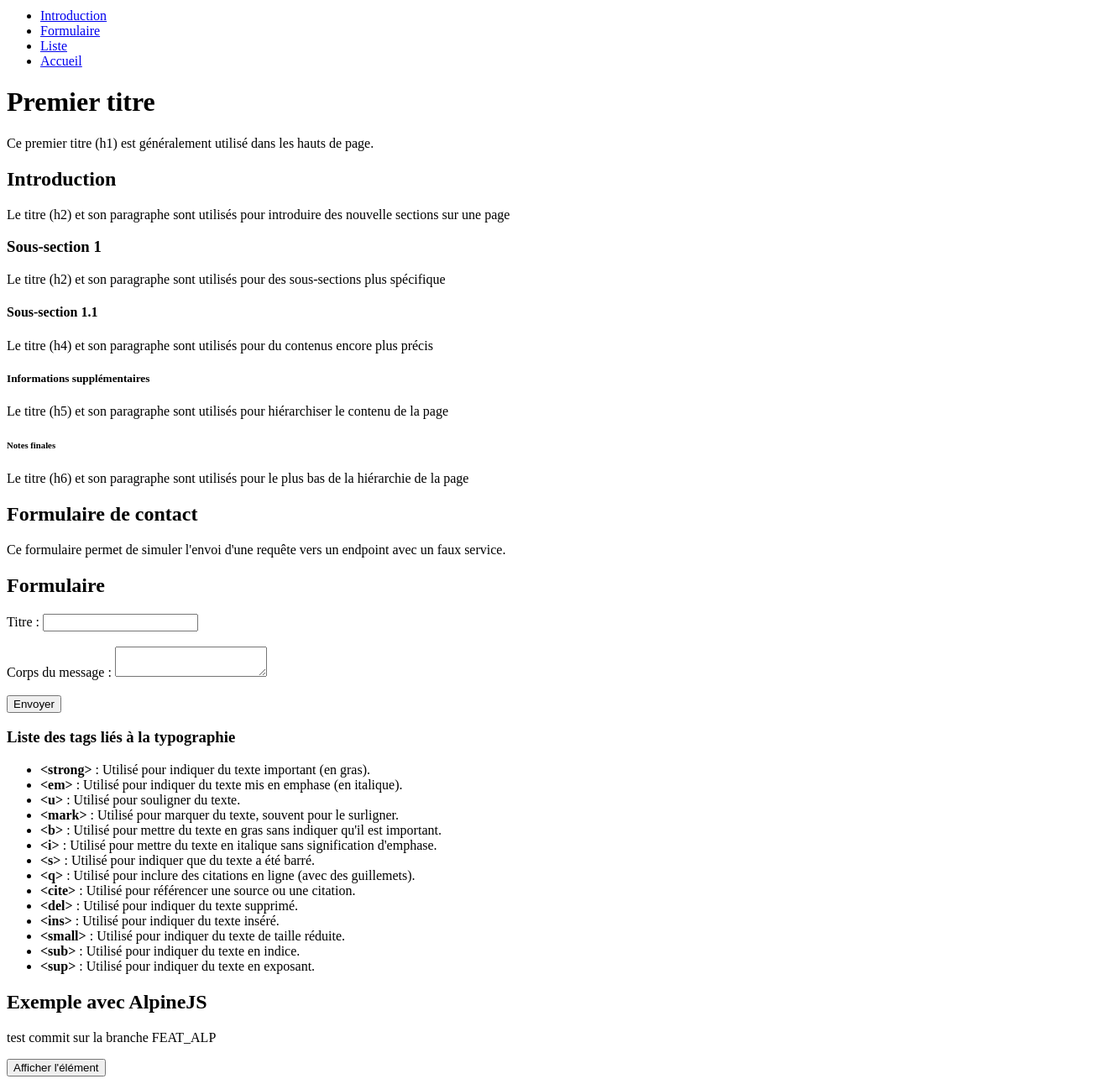
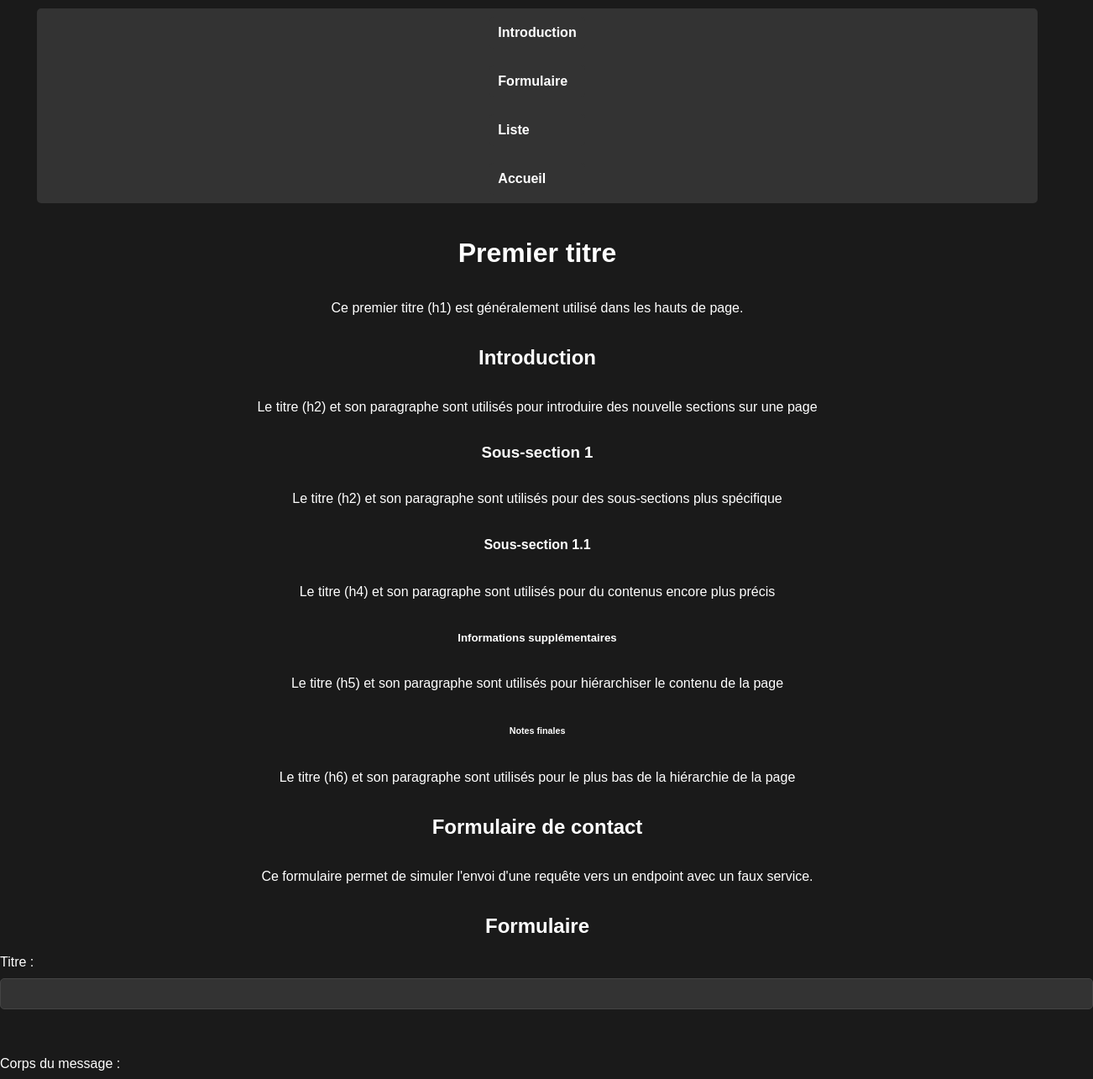
Before and after one commit to CharleneBo/CharlenBo.github.io, a website: page index.html in a window 1280 px wide. Shown: the part 40-1325 px from the top of the page at 84% size, 1302 px wide, since content can reach past the window. Drawn offline with nearby package versions, Linux system fonts and the light colour scheme.

Commit message:
Style css welcome

```diff
--- a/style.css
+++ b/style.css
@@ -1,8 +1,138 @@
+
+body {
+    background-color: #1a1a1a;
+    color: #ffffff;
+    font-family: Arial, sans-serif;
+    margin: 0;
+    padding: 0;
+    display: flex;
+    flex-direction: column;
+    align-items: center;
+}
+
+
+nav {
+    background-color: #333333;
+    padding: 10px 20px;
+    border-radius: 5px;
+    margin-bottom: 20px;
+    width: 90%;
+    display: flex;
+    justify-content: center;
+}
+nav ul {
+    display: flex;
+    list-style: none;
+    padding: 0;
+    margin: 0;
+    gap: 20px;
+}
+nav li a {
+    text-decoration: none;
+    color: #ffffff;
+    font-weight: bold;
+    transition: color 0.3s ease;
+}
+nav li a:hover {
+    color: #ffcc00;
+}
+
+
+section {
+    background-color: #2c2c2c;
+    padding: 20px;
+    margin-bottom: 20px;
+    border-radius: 8px;
+    width: 90%;
+    display: flex;
+    flex-direction: column;
+    align-items: flex-start;
+}
+
+
+form {
+    display: flex;
+    flex-direction: column;
+    gap: 10px;
+    width: 100%;
+}
+form label, form input, form textarea, form button {
+    width: 100%;
+}
+form input, form textarea {
+    padding: 10px;
+    border: 1px solid #444444;
+    border-radius: 5px;
+    background-color: #333333;
+    color: #ffffff;
+}
+form button {
+    padding: 10px;
+    border: none;
+    border-radius: 5px;
+    background-color: #ffcc00;
+    color: #000000;
+    font-weight: bold;
+    cursor: pointer;
+    transition: background-color 0.3s ease;
+}
+form button:hover {
+    background-color: #e6b800;
+}
+
+
+ul {
+    list-style: none;
+    padding: 0;
+    margin: 0;
+    display: flex;
+    flex-direction: column;
+    gap: 10px;
+}
+ul li {
+    background-color: #333333;
+    padding: 10px;
+    border-radius: 5px;
+}
+
+
 img {
-    width: 500px;
+    width: 90%;
     height: auto;
     margin: 20px 0;
-    border: 2px solid #0f0909;
+    border: 2px solid #444444;
     border-radius: 8px;
     display: block;
 }
+
+
+div[x-data] {
+    background-color: #2c2c2c;
+    padding: 20px;
+    border-radius: 8px;
+    margin-top: 20px;
+    width: 90%;
+}
+div[x-data] button {
+    background-color: #ffcc00;
+    color: #000000;
+    border: none;
+    border-radius: 5px;
+    padding: 10px;
+    cursor: pointer;
+    transition: background-color 0.3s ease;
+}
+div[x-data] button:hover {
+    background-color: #e6b800;
+}
+
+
+@media (max-width: 768px) {
+    nav ul {
+        flex-direction: column;
+        gap: 10px;
+    }
+    form button, form input, form textarea {
+        font-size: 14px;
+    }
+}
```
